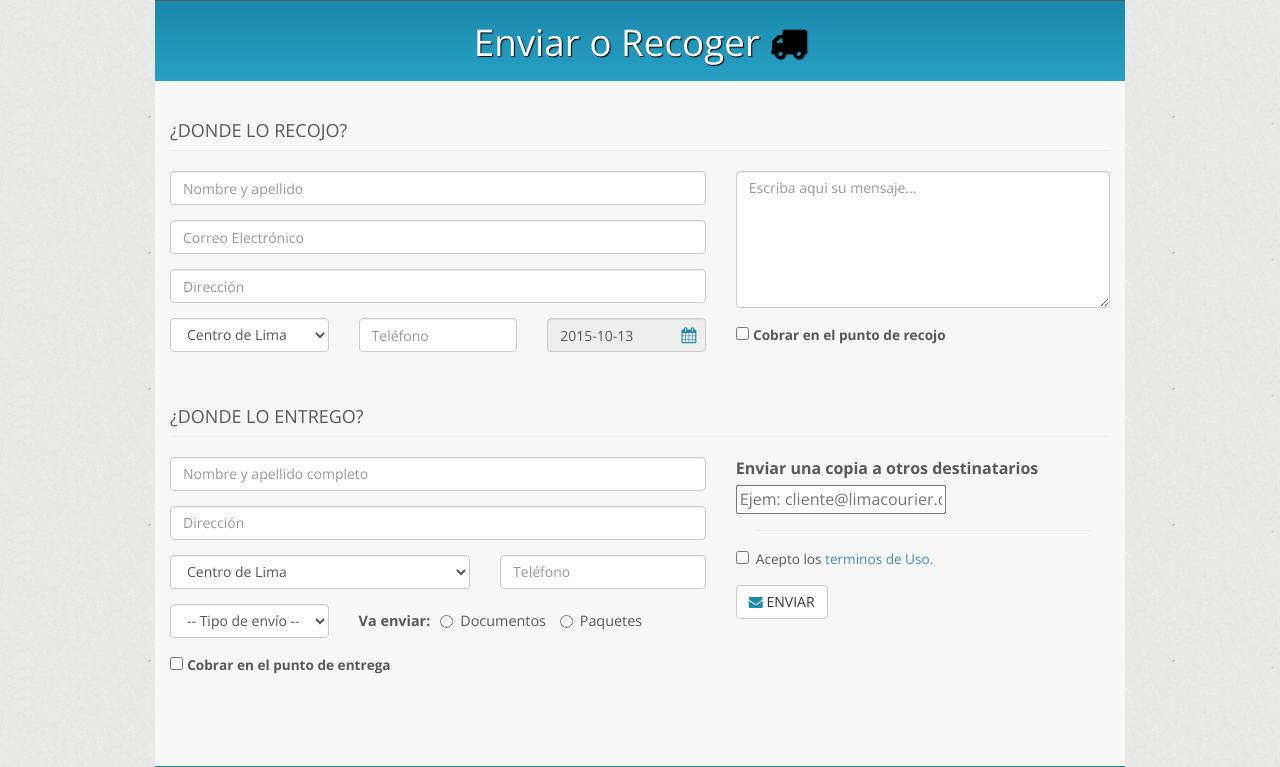
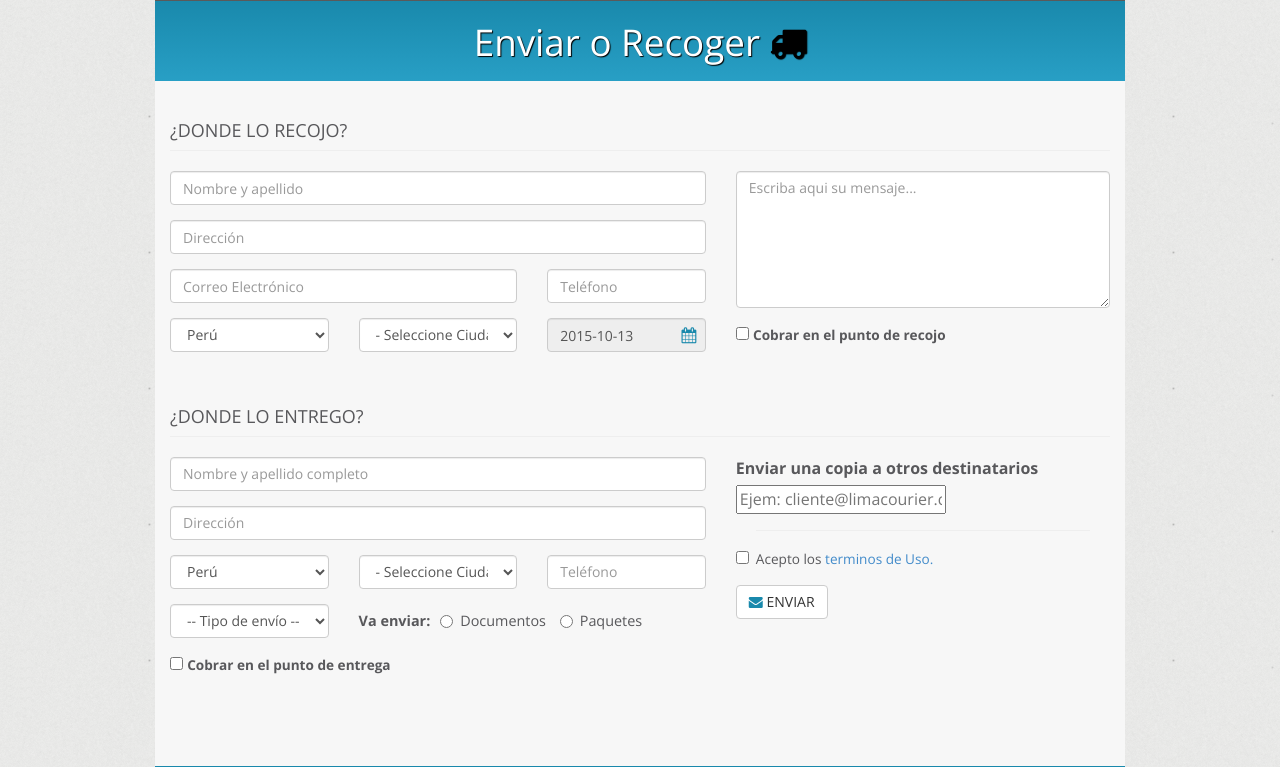
Before and after one commit to OscarSith/lima-courier, a PHP site: page / in a window 1280 px wide. Shown: the part 715-1482 px from the top of the page. Run offline with PHP 8.4, Linux system fonts and the light colour scheme; some libraries are stand-ins or nearby versions.

Commit message:
Agregado combo de paises

```diff
--- a/index.php
+++ b/index.php
@@ -1,5 +1,14 @@
 <?php
-$options = '<option value="Centro de Lima">Centro de Lima</option>
+$optionsCountry = '<option value="Perú">Perú</option>
+<option value="Ecuador">Ecuador</option>
+<option value="Colombia">Colombia</option>
+<option value="Bolivia">Bolivia</option>
+<option value="Argentina">Argentina</option>
+<option value="Chile">Chile</option>
+<option value="Brasil">Brasil</option>
+';
+$options = '<option value="">- Seleccione Ciudad -</option>
+<option value="Centro de Lima">Centro de Lima</option>
 <option value="Ancón">Ancón</option>
 <option value="Ate">Ate</option>
 <option value="Barranco">Barranco</option>
@@ -168,30 +177,38 @@ Entendemos la urgencia que tienen las organizaciones en conectar procesos y ser
 									<input type="text" class="form-control" id="name" name="name" placeholder="Nombre y apellido" required>
 								</div>
 								<div class="form-group">
+									<input type="text" class="form-control" id="direccion" name="direccion" placeholder="Dirección" required>
+								</div>
+								<div class="form-group">
+									<div class="row">
+										<div class="col-sm-8">
 											<input type="mail" class="form-control" id="correo" name="correo" placeholder="Correo Electrónico" required>
 										</div>
+										<div class="col-sm-4">
+											<input type="text" class="form-control" id="telefono" name="telefono" placeholder="Teléfono" required>
+										</div>
+									</div>
+								</div>
 								<div class="form-group">
-									<input type="text" class="form-control" id="direccion" name="direccion" placeholder="Dirección" required>
-								</div>
 									<div class="row">
 										<div class="col-xs-7 col-sm-4">
-										<div class="form-group">
+											<select class="form-control" name="pais">
+												<?php echo $optionsCountry ?>
+											</select>
+										</div>
+										<div class="col-xs-5 col-sm-4">
 											<select name="distrito" id="distrito" class="form-control">
 												<?php echo $options ?>
 											</select>
-										</div>
-									</div>
-									<div class="col-xs-5 col-sm-4">
-										<div class="form-group">
-											<input type="text" class="form-control" id="telefono" name="telefono" placeholder="Teléfono" required>
-										</div>
+											<input type="text" class="form-control hidden" name="distrito" disabled id="text-distrito" placeholder="Ciudad / Distrito">
 										</div>
 										<div class="col-xs-12 col-sm-4">
-										<div class="form-group has-feedback">
+											<div class="has-feedback">
 												<input type="text" id="date" class="form-control" value="" name="fecha" readonly>
 												<span class="form-control-feedback" aria-hidden="true">
 													<i class="fa fa-calendar"></i>
 												</span>
+											</div>
 										</div>
 									</div>
 								</div>
@@ -219,10 +236,16 @@ Entendemos la urgencia que tienen las organizaciones en conectar procesos y ser
 								</div>
 								<div class="form-group">
 									<div class="row">
-										<div class="col-xs-7">
+										<div class="col-sm-4">
+											<select class="form-control" name="pais_deliver">
+												<?php echo $optionsCountry ?>
+											</select>
+										</div>
+										<div class="col-sm-4">
 											<select name="distrito_deliver" id="distrito_deliver" class="form-control"><?php echo $options ?></select>
+											<input type="text" class="form-control hidden" name="distrito_deliver" disabled id="text-distrito-deliver" placeholder="Ciudad / Distrito">
 										</div>
-										<div class="col-xs-5">
+										<div class="col-sm-4">
 											<input type="text" class="form-control" id="telefono_deliver" name="telefono_deliver" placeholder="Teléfono" required>
 										</div>
 									</div>
```
Lines whose indentation alone changed are shown as unchanged.
